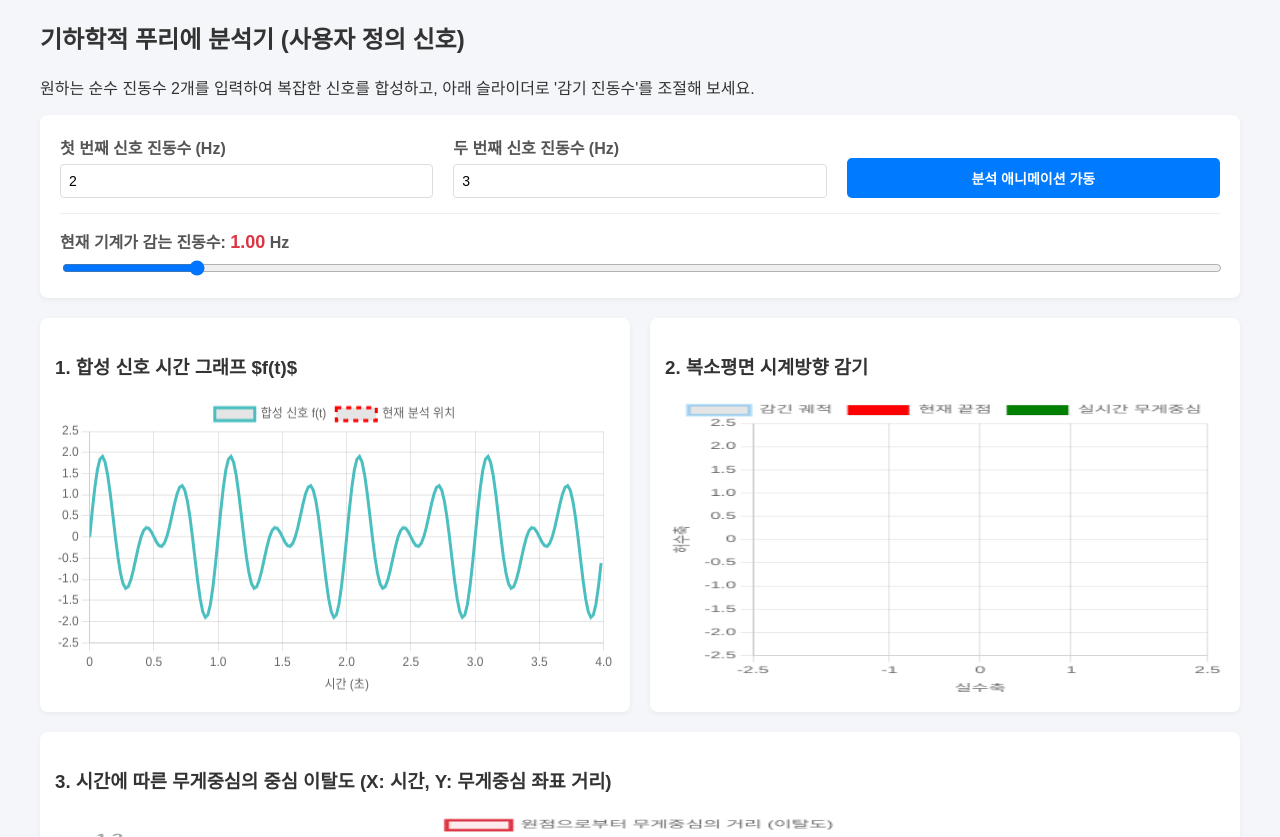
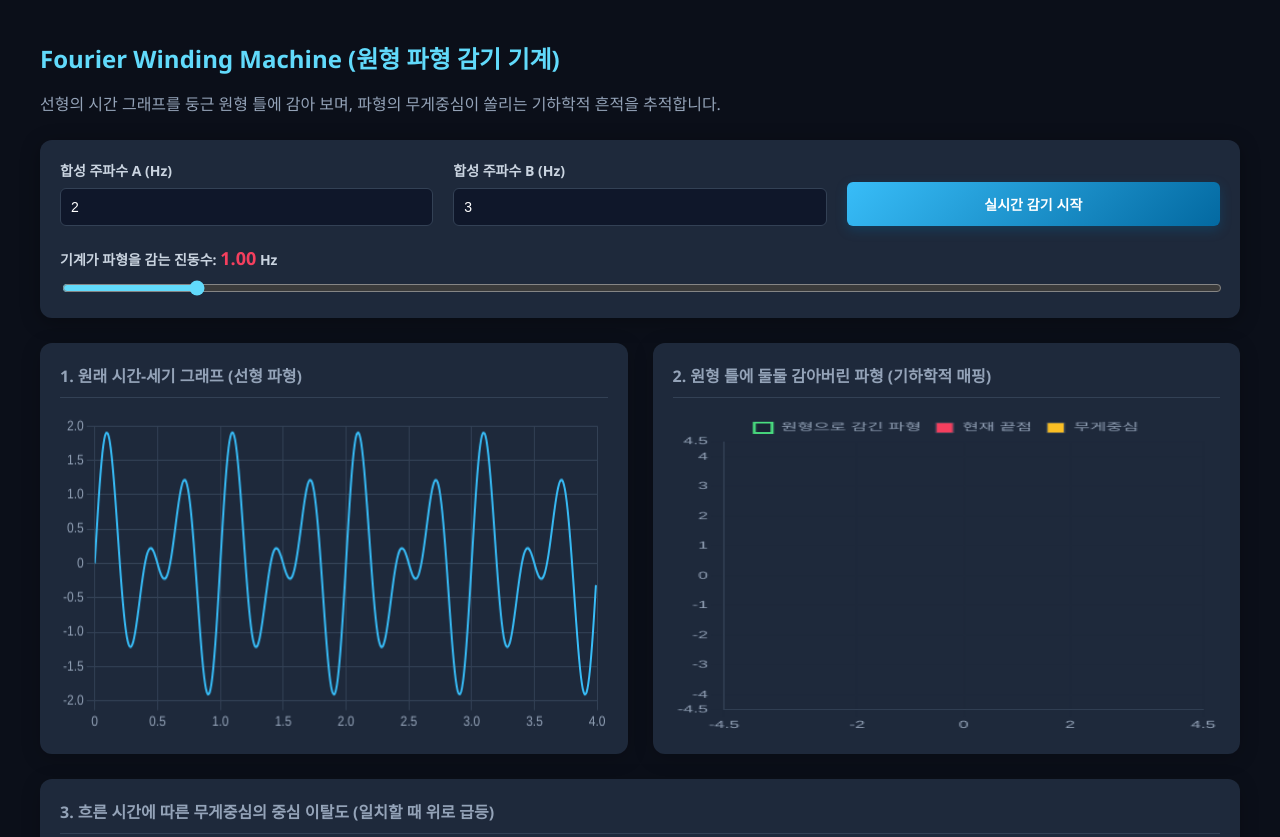
Before and after one commit to 30210556/hello, a plain HTML site: page index.html in a window 1280 px wide. Shown: the top 837 px of the page. Drawn offline with nearby package versions, Linux system fonts and the light colour scheme.

Commit message:
Update index.html

```diff
--- a/index.html
+++ b/index.html
@@ -2,165 +2,215 @@
 <html lang="ko">
 <head>
     <meta charset="UTF-8">
-    <title>커스텀 푸리에 주파수 분석기</title>
+    <title>주파수 분해 기계: 원형 감기 시각화</title>
     <script src="https://cdn.jsdelivr.net/npm/chart.js"></script>
     <style>
-        body { font-family: 'Malgun Gothic', sans-serif; margin: 20px; background-color: #f4f6f9; color: #333; }
+        body {
+            font-family: 'Segoe UI', Tahoma, Geneva, Verdana, sans-serif;
+            margin: 0;
+            padding: 20px;
+            background-color: #0b0f19;
+            color: #e2e8f0;
+        }
         .container { max-width: 1200px; margin: 0 auto; }
-        .controls { background: white; padding: 20px; border-radius: 8px; box-shadow: 0 2px 5px rgba(0,0,0,0.05); margin-bottom: 20px; }
-        .input-row { display: flex; gap: 20px; margin-bottom: 15px; flex-wrap: wrap; }
-        .control-group { display: flex; flex-direction: column; min-width: 200px; flex: 1; }
-        .control-group label { font-weight: bold; margin-bottom: 5px; color: #555; }
-        input[type="number"] { padding: 8px; border: 1px solid #ddd; border-radius: 4px; font-size: 14px; }
-        input[type="range"] { width: 100%; }
-        .chart-grid { display: grid; grid-template-columns: 1fr 1fr; gap: 20px; }
-        .chart-container { background: white; padding: 15px; border-radius: 8px; box-shadow: 0 2px 5px rgba(0,0,0,0.05); }
+        h2 { color: #61dafb; margin-bottom: 5px; }
+        p { color: #94a3b8; margin-bottom: 25px; }
+
+        /* 컨트롤러 디자인 */
+        .controls {
+            background: #1e293b;
+            padding: 20px;
+            border-radius: 12px;
+            box-shadow: 0 4px 20px rgba(0,0,0,0.3);
+            margin-bottom: 25px;
+        }
+        .input-row { display: flex; gap: 20px; margin-bottom: 20px; flex-wrap: wrap; }
+        .control-group { display: flex; flex-direction: column; min-width: 220px; flex: 1; }
+        .control-group label { font-weight: 600; margin-bottom: 8px; color: #cbd5e1; font-size: 14px; }
+
+        input[type="number"] {
+            padding: 10px;
+            background: #0f172a;
+            border: 1px solid #334155;
+            border-radius: 6px;
+            color: #fff;
+            font-size: 14px;
+        }
+        input[type="range"] {
+            width: 100%;
+            accent-color: #61dafb;
+        }
+
+        /* 그래프 레이아웃 */
+        .chart-grid { display: grid; grid-template-columns: 1fr 1fr; gap: 25px; }
+        .chart-container {
+            background: #1e293b;
+            padding: 20px;
+            border-radius: 12px;
+            box-shadow: 0 4px 20px rgba(0,0,0,0.2);
+        }
+        .chart-container h3 { margin-top: 0; font-size: 16px; color: #94a3b8; border-bottom: 1px solid #334155; padding-bottom: 10px; }
         .full-width { grid-column: span 2; }
-        canvas { width: 100% !important; height: 300px !important; }
-        button { padding: 10px 25px; background-color: #007bff; color: white; border: none; border-radius: 5px; cursor: pointer; font-weight: bold; font-size: 14px; }
-        button:hover { background-color: #0056b3; }
+
+        canvas { width: 100% !important; height: 320px !important; }
+
+        button {
+            padding: 12px 30px;
+            background: linear-gradient(135deg, #38bdf8, #0369a1);
+            color: white;
+            border: none;
+            border-radius: 6px;
+            cursor: pointer;
+            font-weight: bold;
+            font-size: 14px;
+            transition: all 0.2s;
+            box-shadow: 0 4px 12px rgba(3, 105, 161, 0.3);
+        }
+        button:hover {
+            transform: translateY(-2px);
+            box-shadow: 0 6px 16px rgba(3, 105, 161, 0.4);
+        }
+        .highlight-freq { color: #f43f5e; font-weight: bold; font-size: 18px; }
     </style>
 </head>
 <body>
 
 <div class="container">
-    <h2>기하학적 푸리에 분석기 (사용자 정의 신호)</h2>
-    <p>원하는 순수 진동수 2개를 입력하여 복잡한 신호를 합성하고, 아래 슬라이더로 '감기 진동수'를 조절해 보세요.</p>
+    <h2>Fourier Winding Machine (원형 파형 감기 기계)</h2>
+    <p>선형의 시간 그래프를 둥근 원형 틀에 감아 보며, 파형의 무게중심이 쏠리는 기하학적 흔적을 추적합니다.</p>
 
     <div class="controls">
         <div class="input-row">
             <div class="control-group">
-                <label for="freq1">첫 번째 신호 진동수 (Hz)</label>
-                <input type="number" id="freq1" value="2" min="0.1" max="10" step="0.1">
+                <label for="freq1">합성 주파수 A (Hz)</label>
+                <input type="number" id="freq1" value="2" min="0.5" max="8" step="0.5">
             </div>
             <div class="control-group">
-                <label for="freq2">두 번째 신호 진동수 (Hz)</label>
-                <input type="number" id="freq2" value="3" min="0.1" max="10" step="0.1">
+                <label for="freq2">합성 주파수 B (Hz)</label>
+                <input type="number" id="freq2" value="3" min="0.5" max="8" step="0.5">
             </div>
             <div class="control-group" style="justify-content: flex-end;">
-                <button id="startBtn">분석 애니메이션 가동</button>
+                <button id="startBtn">실시간 감기 시작</button>
             </div>
         </div>
-        <hr style="border: 0; height: 1px; background: #eee; margin: 15px 0;">
         <div class="control-group">
-            <label for="windingFreqInput">현재 기계가 감는 진동수: <span id="windingFreqVal" style="color:#dc3545; font-size:18px;">1.00</span> Hz</label>
+            <label for="windingFreqInput">기계가 파형을 감는 진동수: <span id="windingFreqVal" class="highlight-freq">1.00</span> Hz</label>
             <input type="range" id="windingFreqInput" min="0.5" max="5.0" step="0.05" value="1.0">
         </div>
     </div>
 
     <div class="chart-grid">
         <div class="chart-container">
-            <h3>1. 합성 신호 시간 그래프 $f(t)$</h3>
+            <h3>1. 원래 시간-세기 그래프 (선형 파형)</h3>
             <canvas id="timeChart"></canvas>
         </div>
 
         <div class="chart-container">
-            <h3>2. 복소평면 시계방향 감기</h3>
+            <h3>2. 원형 틀에 둘둘 감아버린 파형 (기하학적 매핑)</h3>
             <canvas id="complexChart"></canvas>
         </div>
 
         <div class="chart-container full-width">
-            <h3>3. 시간에 따른 무게중심의 중심 이탈도 (X: 시간, Y: 무게중심 좌표 거리)</h3>
+            <h3>3. 흐른 시간에 따른 무게중심의 중심 이탈도 (일치할 때 위로 급등)</h3>
             <canvas id="centerTrackingChart"></canvas>
         </div>
     </div>
 </div>
 
 <script>
-    const maxTime = 4.0; // 총 관찰 시간 (4초)
-    const dt = 0.02;     // 시간 간격
+    const maxTime = 4.0;
+    const dt = 0.015;
 
     let currentTime = 0;
     let animationFrameId = null;
 
-    // 사용자 입력 변수들
     let f1 = 2.0;
     let f2 = 3.0;
     let windingFreq = 1.0;
 
-    // 데이터 저장소
     let complexPoints = [];
-    let trackingTimeX = [];
     let trackingMagnitudeY = [];
     let sumReal = 0, sumImag = 0, count = 0;
 
     let timeChart, complexChart, centerTrackingChart;
 
-    // DOM 요소 연결
     const freq1Input = document.getElementById('freq1');
     const freq2Input = document.getElementById('freq2');
     const windingInput = document.getElementById('windingFreqInput');
     const windingVal = document.getElementById('windingFreqVal');
     const startBtn = document.getElementById('startBtn');
 
-    // 이벤트 리스너
     windingInput.addEventListener('input', (e) => {
         windingFreq = parseFloat(e.target.value);
         windingVal.innerText = windingFreq.toFixed(2);
         resetSimulation();
     });
 
-    // 진동수 숫자가 바뀌면 즉시 리셋
     freq1Input.addEventListener('change', () => { f1 = parseFloat(freq1Input.value); resetSimulation(); });
     freq2Input.addEventListener('change', () => { f2 = parseFloat(freq2Input.value); resetSimulation(); });
     startBtn.addEventListener('click', startSimulation);
 
-    // 사용자가 입력한 두 진동수를 더하는 합성 함수
+    // 합성 함수 (2개 진동수 조합)
     function signalFunction(t) {
-        return Math.sin(2 * Math.PI * f1 * t) + Math.sin(2 * Math.PI * f2 * t);
+        // 기본 반지름 역할을 할 수 있도록 오프셋(+2.0)을 주어 원형 결이 예쁘게 보이도록 유도
+        return 2.0 + Math.sin(2 * Math.PI * f1 * t) + Math.sin(2 * Math.PI * f2 * t);
     }
 
     function initCharts() {
-        // 차트 1: 합성 신호
+        Chart.defaults.color = '#94a3b8';
+        Chart.defaults.borderColor = '#334155';
+
+        // 1. 시간 그래프 (부드러운 곡선 처리)
         timeChart = new Chart(document.getElementById('timeChart').getContext('2d'), {
             type: 'line',
             data: {
                 datasets: [
-                    { label: '합성 신호 f(t)', data: [], borderColor: '#4bbfbf', pointRadius: 0 },
-                    { label: '현재 분석 위치', data: [], borderColor: 'red', borderDash: [5,5], pointRadius: 0 }
+                    { label: '합성 신호 f(t)', data: [], borderColor: '#38bdf8', borderWidth: 2, pointRadius: 0, tension: 0.4 },
+                    { label: '현재 감는 위치', data: [], borderColor: '#f43f5e', borderDash: [4,4], pointRadius: 0 }
                 ]
             },
-            options: { scales: { x: { type: 'linear', min: 0, max: maxTime, title: {display:true, text:'시간 (초)'} }, y: { min: -2.5, max: 2.5 } }, animation: false }
+            options: { scales: { x: { type: 'linear', min: 0, max: maxTime } }, animation: false, plugins: { legend: { display: false } } }
         });
 
-        // 차트 2: 복소평면
+        // 2. 원형 감기 그래프 (네온 그린 톤)
         complexChart = new Chart(document.getElementById('complexChart').getContext('2d'), {
             type: 'scatter',
             data: {
                 datasets: [
-                    { label: '감긴 궤적', data: [], borderColor: 'rgba(54, 162, 235, 0.4)', showLine: true, pointRadius: 0 },
-                    { label: '현재 끝점', data: [], backgroundColor: 'red', pointRadius: 5 },
-                    { label: '실시간 무게중심', data: [], backgroundColor: 'green', pointRadius: 8, pointStyle: 'triangle' }
+                    { label: '원형으로 감긴 파형', data: [], borderColor: '#4ade80', borderWidth: 2, showLine: true, pointRadius: 0, tension: 0.4 },
+                    { label: '현재 끝점', data: [], backgroundColor: '#f43f5e', pointRadius: 6 },
+                    { label: '무게중심', data: [], backgroundColor: '#fbbf24', pointRadius: 9, pointStyle: 'rectRot' }
                 ]
             },
             options: {
                 scales: {
-                    x: { min: -2.5, max: 2.5, title: {display:true, text:'실수축'} },
-                    y: { min: -2.5, max: 2.5, title: {display:true, text:'허수축'} }
+                    x: { min: -4.5, max: 4.5, grid: { color: '#1e293b' } },
+                    y: { min: -4.5, max: 4.5, grid: { color: '#1e293b' } }
                 },
                 aspectRatio: 1,
-                animation: false
+                animation: false,
+                plugins: { legend: { labels: { boxWidth: 12 } } }
             }
         });
 
-        // 차트 3: 요청하신 X축이 '시간'이고 Y축이 '무게중심 이탈도'인 그래프
+        // 3. 무게중심 실시간 급등 그래프
         centerTrackingChart = new Chart(document.getElementById('centerTrackingChart').getContext('2d'), {
             type: 'line',
             data: {
-                labels: [],
                 datasets: [{
-                    label: '원점으로부터 무게중심의 거리 (이탈도)',
+                    label: '중심 탈출 거리',
                     data: [],
-                    borderColor: '#dc3545',
-                    backgroundColor: 'rgba(220, 53, 69, 0.1)',
+                    borderColor: '#a855f7',
+                    backgroundColor: 'rgba(168, 85, 247, 0.1)',
                     fill: true,
-                    pointRadius: 0
+                    pointRadius: 0,
+                    tension: 0.2
                 }]
             },
             options: {
                 scales: {
-                    x: { type: 'linear', min: 0, max: maxTime, title: { display: true, text: '흐른 시간 (초)' } },
-                    y: { min: 0, max: 1.2, title: { display: true, text: '중심에서 벗어난 거리' } }
+                    x: { type: 'linear', min: 0, max: maxTime, title: { display: true, text: '시간 (초)' } },
+                    y: { min: 0, max: 2.5, title: { display: true, text: '이탈 거리' } }
                 },
                 animation: false
             }
@@ -171,13 +221,11 @@
         cancelAnimationFrame(animationFrameId);
         currentTime = 0;
         complexPoints = [];
-        trackingTimeX = [];
         trackingMagnitudeY = [];
         sumReal = 0; sumImag = 0; count = 0;
 
-        // 배경 시간 가이드라인 생성
         let t_arr = [];
-        for(let t=0; t<=maxTime; t+=dt) t_arr.push({x: t, y: signalFunction(t)});
+        for(let t=0; t<=maxTime; t+=dt) t_arr.push({x: t, y: signalFunction(t) - 2.0}); // 시각화 가이드는 기본 파형만
 
         timeChart.data.datasets[0].data = t_arr;
         timeChart.data.datasets[1].data = [];
@@ -185,7 +233,6 @@
         complexChart.data.datasets[0].data = [];
         complexChart.data.datasets[1].data = [];
         complexChart.data.datasets[2].data = [];
-
         centerTrackingChart.data.datasets[0].data = [];
 
         timeChart.update();
@@ -207,34 +254,36 @@
             return;
         }
 
-        let f_t = signalFunction(currentTime);
-        let theta = -2 * Math.PI * windingFreq * currentTime;
-        let real = f_t * Math.cos(theta);
-        let imag = f_t * Math.sin(theta);
+        // 원형 감기가 찌그러지지 않고 예쁜 트랙 모양을 그리도록 감기 알고리즘 수정
+        let radius = signalFunction(currentTime);
+        let theta = -2 * Math.PI * windingFreq * currentTime; // 시계방향 회전각
 
-        sumReal += real;
-        sumImag += imag;
+        let x = radius * Math.cos(theta);
+        let y = radius * Math.sin(theta);
+
+        // 무게중심 추적 (순수 신호 성분의 편향도 측정)
+        let pure_f_t = radius - 2.0;
+        sumReal += pure_f_t * Math.cos(theta);
+        sumImag += pure_f_t * Math.sin(theta);
         count++;
 
         let centerReal = sumReal / count;
         let centerImag = sumImag / count;
-        // 피타고라스 정리로 원점(0,0)에서 현재 무게중심까지의 직선 거리 계산
         let distanceFromCenter = Math.sqrt(centerReal**2 + centerImag**2);
 
-        // 데이터 배열 추가
-        complexPoints.push({x: real, y: imag});
-        trackingTimeX.push(currentTime);
+        complexPoints.push({x: x, y: y});
         trackingMagnitudeY.push({x: currentTime, y: distanceFromCenter});
 
-        // 1번 차트 갱신 (빨간 탐침선 이동)
+        // 1번 차트 탐침선
         timeChart.data.datasets[1].data = [{x: currentTime, y: -2.5}, {x: currentTime, y: 2.5}];
 
-        // 2번 차트 갱신 (복소평면 그리기)
+        // 2번 차트 (원형 감기 선 및 무게중심)
         complexChart.data.datasets[0].data = [...complexPoints];
-        complexChart.data.datasets[1].data = [{x: real, y: imag}];
-        complexChart.data.datasets[2].data = [{x: centerReal, y: centerImag}];
+        complexChart.data.datasets[1].data = [{x: x, y: y}];
+        // 무게중심 위치 시각적 매핑을 위해 배율 조정
+        complexChart.data.datasets[2].data = [{x: centerReal * 2, y: centerImag * 2}];
 
-        // 3번 차트 갱신 (X: 시간, Y: 무게중심 거리)
+        // 3번 차트 (시간 대비 급등선)
         centerTrackingChart.data.datasets[0].data = [...trackingMagnitudeY];
 
         timeChart.update();
```
